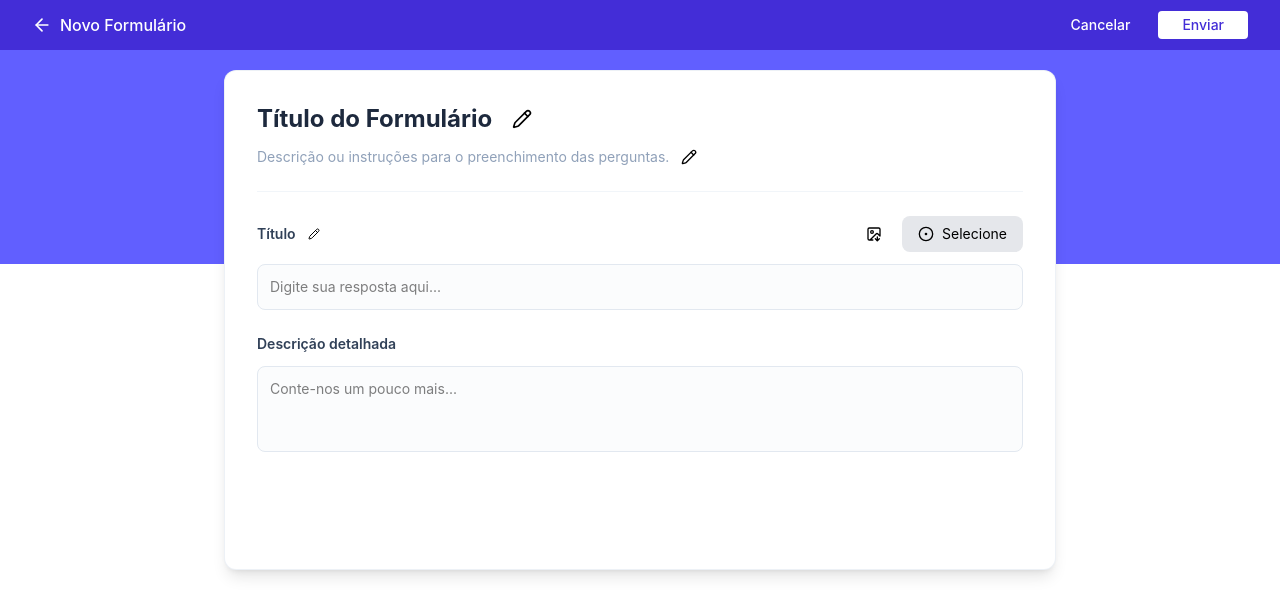
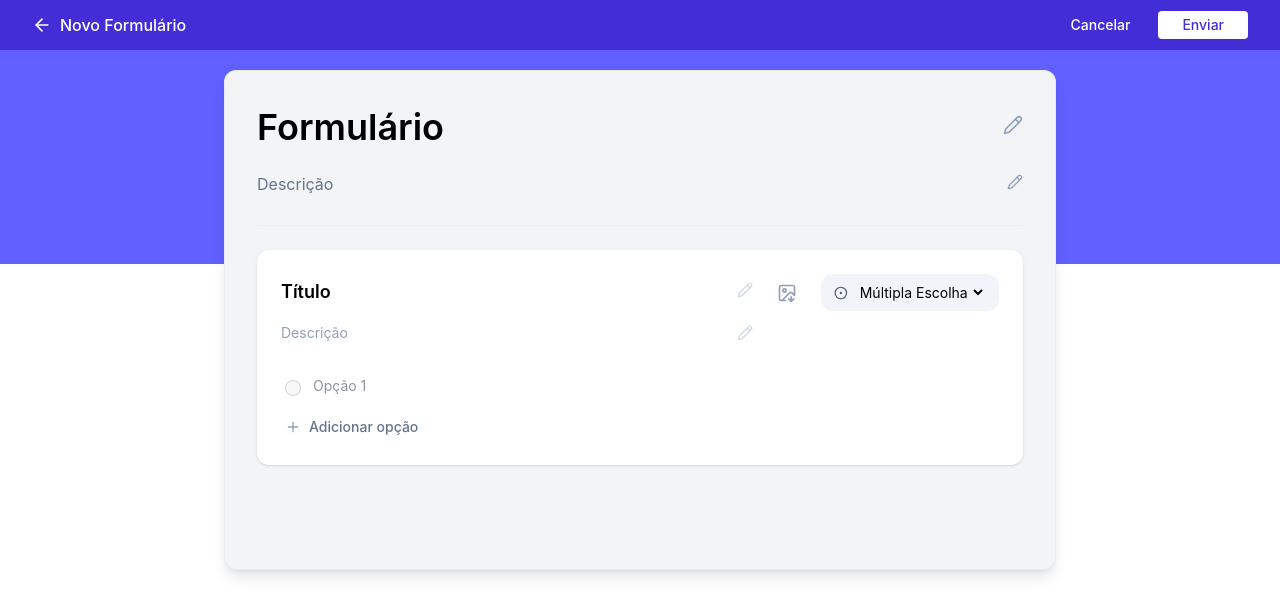
Before and after one commit to vilelakami/nextpoint-searchpoint, a React (Vite) app: page /Formulario in a window 1280 px wide. Shown: the top 616 px of the page. Built offline with nearby package versions, Linux system fonts and the light colour scheme.

Commit message:
feat: adicionando campo de pergunta na folha de formulário

```diff
--- /dev/null
+++ b/src/components/questão/Pergunta.jsx
@@ -0,0 +1,109 @@
+import React, { useState, useEffect } from 'react';
+import { ImageDown, CircleDot, Pencil, Plus } from 'lucide-react';
+
+import { ajustarAltura } from '../../utils/dados';
+
+export default function Pergunta() {
+  const [tipoPergunta, setTipoPergunta] = useState('multipla_escolha');
+
+  return (
+    <div className="bg-white p-6 rounded-xl flex flex-col gap-4 shadow-sm font-montserrat">
+
+      {/* Linha do Topo: Inputs na esquerda, Ações na direita */}
+      <div className="flex flex-col lg:flex-row lg:items-start lg:justify-between gap-4">
+
+        {/* BLOCO DA ESQUERDA: Título e Descrição */}
+        <div className="flex flex-col gap-2 flex-grow max-w-2xl w-full">
+
+          {/* Textarea de Título auto-expansível */}
+          <div className="flex items-start gap-2 group border-b border-transparent hover:border-slate-100 focus-within:border-indigo-500 transition-colors">
+            <textarea
+              rows={1}
+              onInput={ajustarAltura} // Dispara a função toda vez que o usuário digitar ou quebrar linha
+              className="flex-grow bg-transparent placeholder:text-black text-black font-semibold text-lg py-1 focus:outline-none resize-none break-words overflow-hidden h-auto min-h-[36px]"
+              placeholder="Título"
+            />
+            <Pencil className="size-4 text-slate-400 shrink-0 opacity-40 group-hover:opacity-100 transition-opacity mt-2" />
+          </div>
+
+          {/* Textarea de Descrição auto-expansível */}
+          <div className="flex items-start gap-2 group border-b border-transparent hover:border-slate-100 focus-within:border-indigo-500 transition-colors">
+            <textarea
+              rows={1}
+              onInput={ajustarAltura} // Dispara a função aqui também
+              className="flex-grow bg-transparent placeholder:text-slate-400 text-slate-600 font-normal text-sm py-1 focus:outline-none resize-none break-words overflow-hidden h-auto min-h-[28px]"
+              placeholder="Descrição"
+            />
+            <Pencil className="size-4 text-slate-400 shrink-0 opacity-40 group-hover:opacity-100 transition-opacity mt-1.5" />
+          </div>
+
+        </div>
+
+        {/* BLOCO DA DIREITA: Ícone de imagem e Select */}
+        <div className="flex items-center justify-end gap-3 md:gap-4 shrink-0">
+          <button className="text-slate-400 hover:text-slate-600 p-2 rounded-lg hover:bg-slate-50 transition-colors">
+            <ImageDown className="size-5" />
+          </button>
+
+          <div className="flex items-center gap-2 bg-slate-100 px-3 py-2 rounded-xl border border-transparent focus-within:border-slate-300 transition-all">
+            <CircleDot className="size-4 text-slate-600" />
+            <select
+              value={tipoPergunta}
+              onChange={(e) => setTipoPergunta(e.target.value)}
+              id="tipos_perguntas"
+              className="block w-full bg-transparent bg-gray-200 text-sm rounded border-0 outline-none border-none focus:outline-none focus:ring-0 focus:border-transparent focus-visible:outline-none focus-visible:ring-0 focus-visible:border-transparent focus:shadow-none cursor-pointer"
+            >
+              <option value="multipla_escolha">Múltipla Escolha</option>
+              <option value="texto">Texto</option>
+            </select>
+          </div>
+        </div>
+
+      </div>
+
+      {/* Condicional: Conteúdo da Múltipla Escolha */}
+      {tipoPergunta === 'multipla_escolha' && (
+        <div className="flex flex-col gap-3 mt-2 pl-1 animate-in fade-in duration-150">
+
+          {/* Opção 1 auto-expansível */}
+          <div className="flex items-start gap-3 group max-w-md w-full">
+            <input
+              type="radio"
+              disabled
+              className="accent-[#4F46E5] size-4 cursor-not-allowed mt-2"
+            />
+            <textarea
+              rows={1}
+              onInput={ajustarAltura} // Faz a alternativa crescer também se o texto for gigante!
+              className="flex-grow bg-transparent border-b border-transparent hover:border-slate-200 focus:border-[#4F46E5] text-slate-800 font-normal text-sm py-1 focus:outline-none resize-none break-words overflow-hidden h-auto min-h-[28px]"
+              placeholder="Opção 1"
+            />
+          </div>
+
+          {/* Botão Adicionar Opção */}
+          <button
+            type="button"
+            className="max-w-fit flex items-center gap-2 text-slate-500 hover:text-[#4F46E5] font-medium text-sm py-1 transition-colors group"
+          >
+            <Plus className="size-4 text-slate-400 group-hover:text-[#4F46E5] transition-colors" />
+            <span>Adicionar opção</span>
+          </button>
+
+        </div>
+      )}
+
+      {/* Condicional: Campo de resposta para Texto */}
+      {tipoPergunta === 'texto' && (
+        <div className="mt-2 animate-in fade-in duration-150">
+          <input
+            type="text"
+            disabled
+            placeholder="Texto de resposta curta"
+            className="w-full max-w-xl border-b border-dashed border-slate-200 text-sm py-2 bg-transparent text-slate-400 cursor-not-allowed"
+          />
+        </div>
+      )}
+
+    </div>
+  );
+}
--- a/src/pages/Formulario.jsx
+++ b/src/pages/Formulario.jsx
@@ -1,12 +1,15 @@
-import React from 'react';
-import { ArrowLeft, Pencil, ImageDown, CircleDot } from 'lucide-react';
-import { Navigate, useNavigate } from 'react-router-dom';
+import React, { useState, useEffect } from 'react';
+import { ArrowLeft, Pencil } from 'lucide-react';
+import { useNavigate } from 'react-router-dom';
+import Pergunta from '../components/questão/Pergunta';
+
+import { ajustarAltura } from '../utils/dados';
 
 export default function Formulario() {
   const navigate = useNavigate();
 
   return (
-    <div className="flex flex-col w-full mx-auto h-screen">
+    <div className="flex flex-col w-full mx-auto h-screen font-montserrat">
       <div className="w-full flex flex-col h-auto min-h-[28vh] lg:h-[33vh] bg-indigo-500">
         {/* cabeçalho */}
         <div className="w-full flex items-center justify-between h-auto min-h-[50px] lg:h-[62px] bg-indigo-700 p-3 md:p-4 gap-2 md:gap-4">
@@ -21,6 +24,7 @@ export default function Formulario() {
           </button>
           <div className="flex items-center gap-2 md:gap-4 mr-2 md:mr-4">
             <button
+              onClick={() => navigate('/Dashboard')}
               type="button"
               className="bg-transparent text-white hover:text-gray-200 font-medium text-xs md:text-sm px-2 md:px-3 py-1"
             >
@@ -34,71 +38,48 @@ export default function Formulario() {
             </button>
           </div>
         </div>
+
         {/* formulário */}
         <div className="w-full max-w-4xl mx-auto px-3 md:px-4 lg:px-8 pb-6 md:pb-12 flex-grow flex flex-col">
           {/* folha (forms) */}
-          <div className="w-full bg-white rounded-lg md:rounded-xl shadow-lg border border-slate-200/60 min-h-[400px] md:min-h-[500px] mt-3 md:mt-5 relative z-10 flex flex-col">
+          <div className="w-full bg-gray-100 rounded-lg md:rounded-xl shadow-lg border border-slate-200/60 min-h-[400px] md:min-h-[500px] mt-3 md:mt-5 relative z-10 flex flex-col">
+
             {/* Conteúdo de dentro do Formulário */}
             <div className="p-4 md:p-6 lg:p-8 flex flex-col gap-4 md:gap-6 overflow-y-auto">
-              <div>
-                <div className="flex items-start md:items-center gap-3 md:gap-5 mb-2 md:mb-3">
-                  <h2 className="text-lg md:text-xl lg:text-2xl font-bold text-slate-800 flex-wrap">
-                    Título do Formulário
-                  </h2>
-                  <button type="button" className="shrink-0">
+
+              <div className="flex flex-col gap-3">
+
+                {/* Título Principal Auto-Expansível */}
+                {/* Alterado para items-start para manter o lápis alinhado no topo quando quebrar linha */}
+                <div className="flex items-start justify-between gap-4 border-b border-transparent hover:border-slate-200/60 focus-within:border-indigo-500 transition-colors group">
+                  <textarea
+                    rows={1}
+                    onInput={ajustarAltura}
+                    className="flex-grow bg-transparent placeholder:text-black text-black font-semibold text-3xl md:text-4xl py-1 focus:outline-none resize-none break-words overflow-hidden h-auto min-h-[44px] md:min-h-[52px]"
+                    placeholder="Formulário"
+                  />
+                  <button type="button" className="shrink-0 text-slate-400 group-hover:text-black transition-colors mt-2 md:mt-3">
                     <Pencil className="w-4 h-4 md:size-5" />
                   </button>
                 </div>
-                <div className="flex items-start md:items-center gap-2 md:gap-3">
-                  <p className="text-xs md:text-sm text-slate-400">
-                    Descrição ou instruções para o preenchimento das perguntas.
-                  </p>
-                  <button type="button" className="shrink-0">
+
+                {/* Descrição Principal Auto-Expansível */}
+                <div className="flex items-start justify-between gap-4 border-b border-transparent hover:border-slate-200/60 focus-within:border-indigo-500 transition-colors group">
+                  <textarea
+                    rows={1}
+                    onInput={ajustarAltura}
+                    className="flex-grow bg-transparent placeholder:text-slate-500 text-slate-600 font-normal text-sm md:text-base py-1 focus:outline-none resize-none break-words overflow-hidden h-auto min-h-[28px] md:min-h-[32px]"
+                    placeholder="Descrição"
+                  />
+                  <button type="button" className="shrink-0 text-slate-400 group-hover:text-black transition-colors mt-1.5">
                     <Pencil className="w-3 h-3 md:size-4" />
                   </button>
                 </div>
+
               </div>
 
-              <hr className="border-slate-100" />
-
-              {/* Exemplo de Campo de Pergunta */}
-              <div className="flex flex-col gap-2 md:gap-3">
-                <div className="flex flex-col md:flex-row md:items-center md:justify-between gap-3 md:gap-4">
-                  <div className="flex items-center gap-2 md:gap-3">
-                    <label className="text-xs md:text-sm font-semibold text-slate-700">
-                      Título
-                    </label>
-                    <Pencil className="w-3 h-3 md:size-3 shrink-0" />
-                  </div>
-                  <div className="flex items-center gap-3 md:gap-5">
-                    <ImageDown className="w-3 h-3 md:size-4 shrink-0" />
-                    <button
-                      type="button"
-                      className="flex items-center gap-2 bg-gray-200 py-1 md:py-2 px-3 md:px-4 rounded-lg text-xs md:text-sm whitespace-nowrap"
-                    >
-                      <CircleDot className="w-3 h-3 md:size-4 shrink-0" />
-                      <span className="hidden md:inline">Selecione</span>
-                      <span className="md:hidden">Sel.</span>
-                    </button>
-                  </div>
-                </div>
-                <input
-                  type="text"
-                  placeholder="Digite sua resposta aqui..."
-                  className="w-full border border-slate-200 rounded-lg p-2 md:p-3 text-xs md:text-sm focus:outline-none focus:border-[#4F46E5] bg-slate-50/50"
-                />
-              </div>
-
-              <div className="flex flex-col gap-2 md:gap-3">
-                <label className="text-xs md:text-sm font-semibold text-slate-700">
-                  Descrição detalhada
-                </label>
-                <textarea
-                  rows={3}
-                  placeholder="Conte-nos um pouco mais..."
-                  className="w-full border border-slate-200 rounded-lg p-2 md:p-3 text-xs md:text-sm focus:outline-none focus:border-[#4F46E5] bg-slate-50/50 resize-none"
-                />
-              </div>
+              <hr className="border-slate-200/40" />
+              <Pergunta/>
             </div>
           </div>
         </div>
--- a/src/utils/dados.jsx
+++ b/src/utils/dados.jsx
@@ -10,3 +10,10 @@ export const statusStyles = {
   rascunho: 'bg-slate-100 text-slate-600',
   concluida: 'bg-orange-50 text-orange-700',
 };
+
+// Função mágica que faz o textarea crescer sozinho
+export const ajustarAltura = (e) => {
+  const elemento = e.target;
+  elemento.style.height = 'auto'; // Reseta a altura para recalcular
+  elemento.style.height = `${elemento.scrollHeight}px`; // Define a nova altura baseada no conteúdo
+};
```
